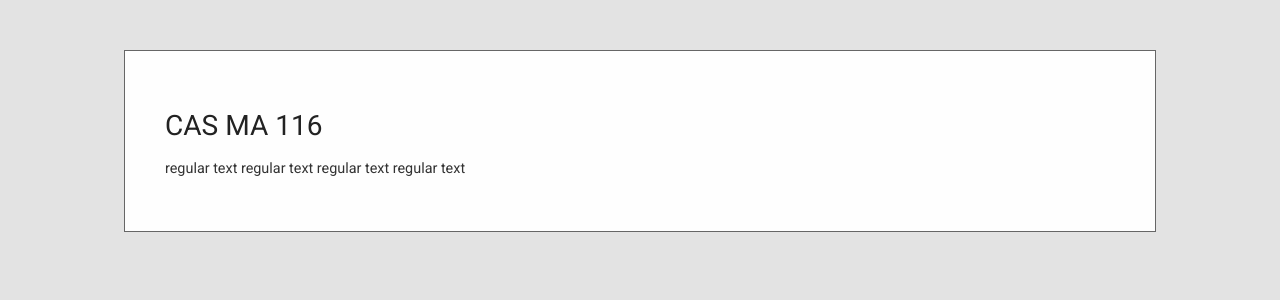
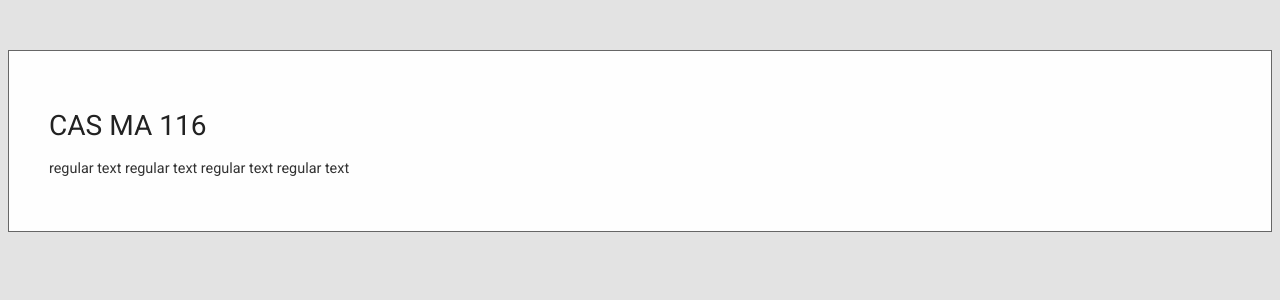
Before and after one commit to cesail/cesail.github.io, a Jekyll site: the page built from courses/25s1ma116/index.html, in a window 1280 px wide. Shown: the top 300 px of the page. Built offline with Jekyll 4.4.1, drawn with Linux system fonts in a browser that asks for light colours; some web fonts are replaced; a script that is not in the unit is left out.

Commit message:
Update subpage.css

```diff
--- a/assets/css/subpage.css
+++ b/assets/css/subpage.css
@@ -38,7 +38,6 @@
   background-color: #e3e3e3; /* #eae0c8; */ /* #a47764; */ /* #f8efaa; */
   font-family: 'Roboto', sans-serif !important;
   font-weight: 400; /* Regular weight */
-  font-style: normal;
   font-size: 0.9em;
   color: #333;
 }
@@ -53,7 +52,7 @@
 section {
   border: 1px solid #666;       /* thick border */
   padding: 40px;                /* inner space between border and content */
-  max-width: 950px;             /* control width */
+  /* max-width: 950px;              control width */
   background-color: #fefefe; !important;      /* background inside the frame */
   margin: auto;
 
```
